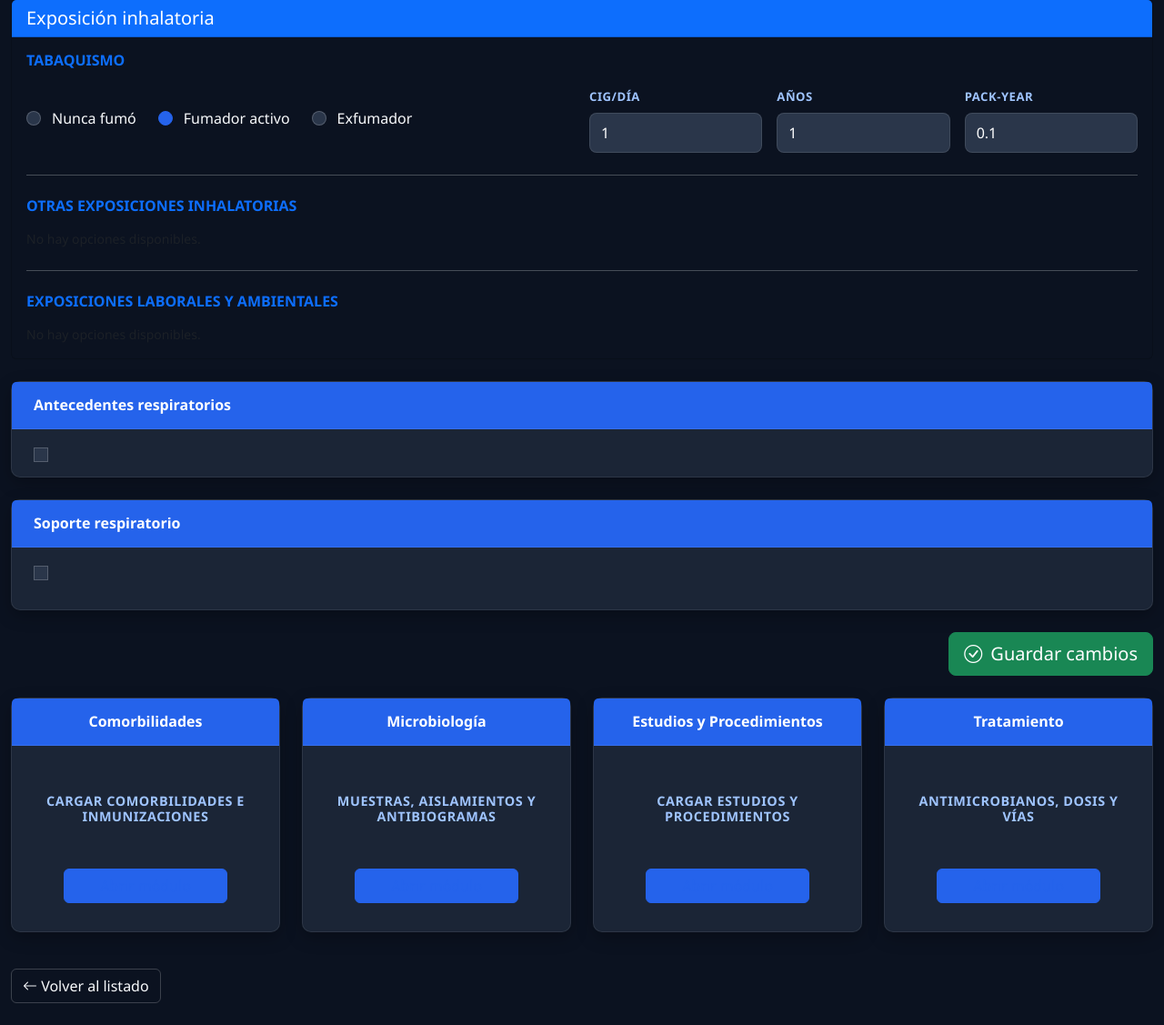
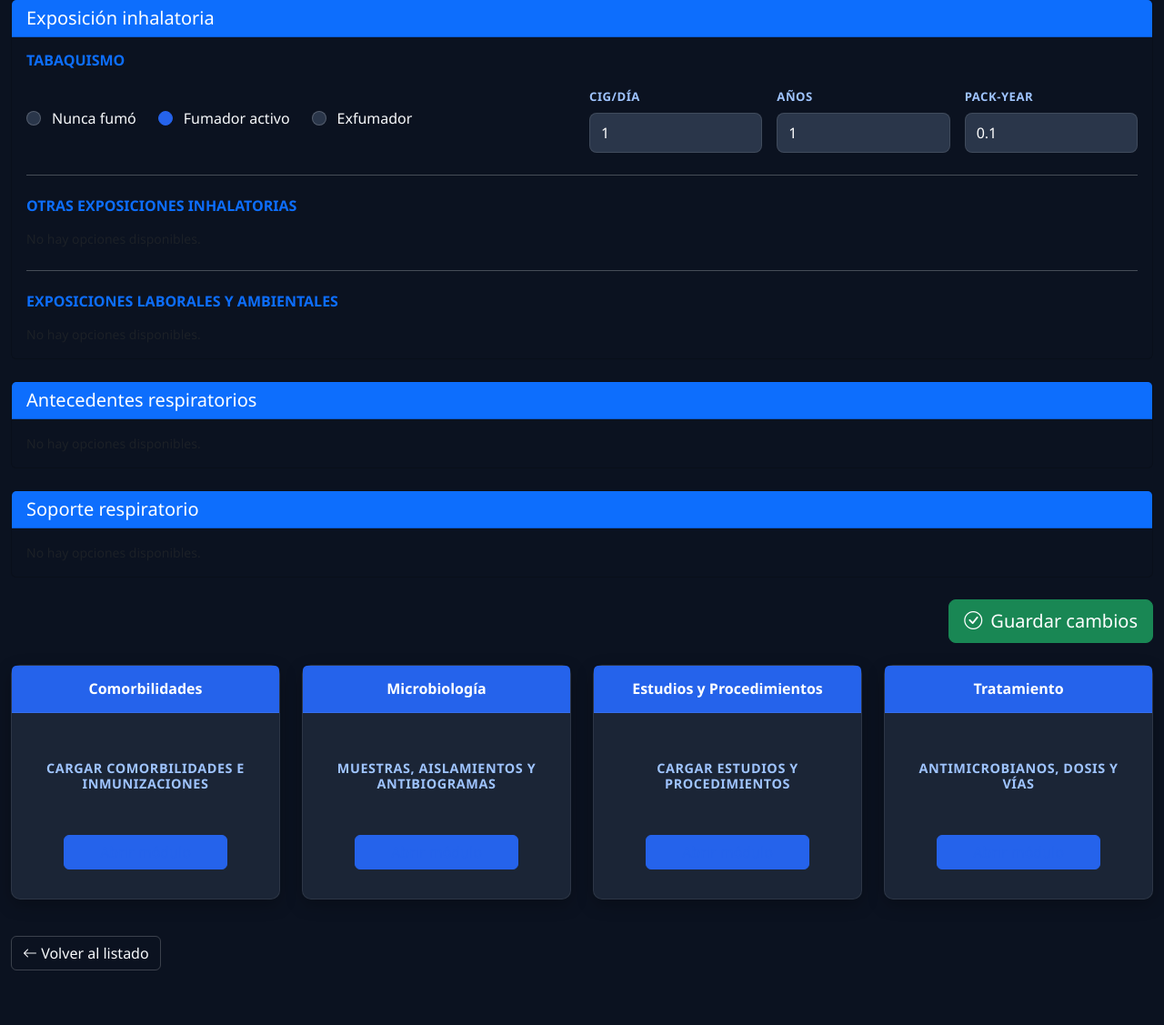
Before and after one commit to valemo69/RIN-C, a Django app: page /pacientes/internaciones/1/ in a window 1280 px wide. Shown: the part 1148-2275 px from the top of the page at 91% size. After the commit the page ends 2215 px from the top, so only its background shows below. Run offline with Django 5.2, Linux system fonts and the light colour scheme; a user stored in the database is signed in; data comes from the database, SQL or seed files in the repository; tables that the repository leaves empty hold one stand-in row (values such as "Sample post").

Commit message:
feat: implementa soporte respiratorio y corrige estructura de tarjetas y selects en internacion

```diff
--- a/backend/pacientes/templates/pacientes/internacion.html
+++ b/backend/pacientes/templates/pacientes/internacion.html
@@ -285,48 +285,53 @@ RIN-C | Internación
         <!-- ========================================================== -->
         <!-- ANTECEDENTES RESPIRATORIOS                                 -->
         <!-- ========================================================== -->
-        <div class="card rinc-card mb-4">
-            <div class="card-header rinc-card-header">
-                <h5>Antecedentes respiratorios</h5>
-            </div>
-
-            <div class="card-body rinc-card-body">
-
-                <div class="row">
-
-                    <div class="col-md-4">
-                        {{ form.antecedentes_respiratorios }}
+        <!-- ANTECEDENTES RESPIRATORIOS -->
+<div class="card mb-4">
+    <div class="card-header bg-primary text-white">
+        <h5 class="card-title mb-0">Antecedentes respiratorios</h5>
+    </div>
+    <div class="card-body">
+        <div class="row g-3">
+            {% for checkbox in form.antecedentes_respiratorios %}
+                <div class="col-md-4 col-sm-6">
+                    <div class="form-check">
+                        {{ checkbox.tag }}
+                        <label class="form-check-label" for="{{ checkbox.id_for_label }}">
+                            {{ checkbox.choice_label }}
+                        </label>
                     </div>
-
                 </div>
-
-            </div>
+            {% empty %}
+                <div class="col-12"><p class="text-muted small mb-0">No hay opciones disponibles.</p></div>
+            {% endfor %}
         </div>
-
+    </div>
+</div>
         <!-- ========================================================== -->
         <!-- SOPORTE RESPIRATORIO                                       -->
         <!-- ========================================================== -->
-        <div class="card rinc-card mb-4">
-            <div class="card-header rinc-card-header">
-                <h5>Soporte respiratorio</h5>
-            </div>
-
-            <div class="card-body rinc-card-body">
-
-                <div class="row">
-
-                    <div class="col-12">
-
-                        <div class="mb-3">
-                            {{ form.soporte_respiratorio }}
-                        </div>
-
+        <!-- SOPORTE RESPIRATORIO -->
+<div class="card mb-4">
+    <div class="card-header bg-primary text-white">
+        <h5 class="card-title mb-0">Soporte respiratorio</h5>
+    </div>
+    <div class="card-body">
+        <div class="row g-3">
+            {% for checkbox in form.soporte_respiratorio %}
+                <div class="col-md-4 col-sm-6">
+                    <div class="form-check">
+                        {{ checkbox.tag }}
+                        <label class="form-check-label" for="{{ checkbox.id_for_label }}">
+                            {{ checkbox.choice_label }}
+                        </label>
                     </div>
-
                 </div>
-
-            </div>
+            {% empty %}
+                <div class="col-12"><p class="text-muted small mb-0">No hay opciones disponibles.</p></div>
+            {% endfor %}
         </div>
+    </div>
+</div>
 
         <!-- ========================================================== -->
         <!-- BOTÓN GUARDAR                                              -->
```
